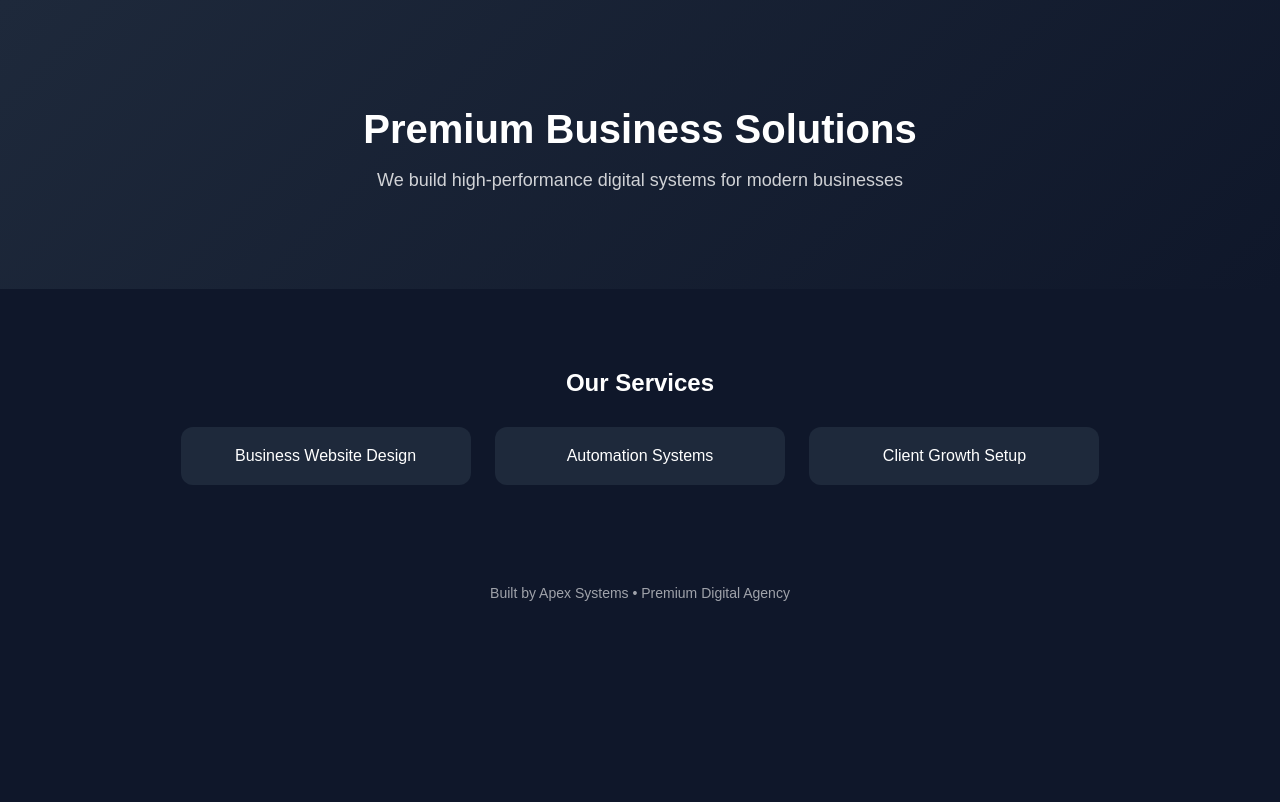
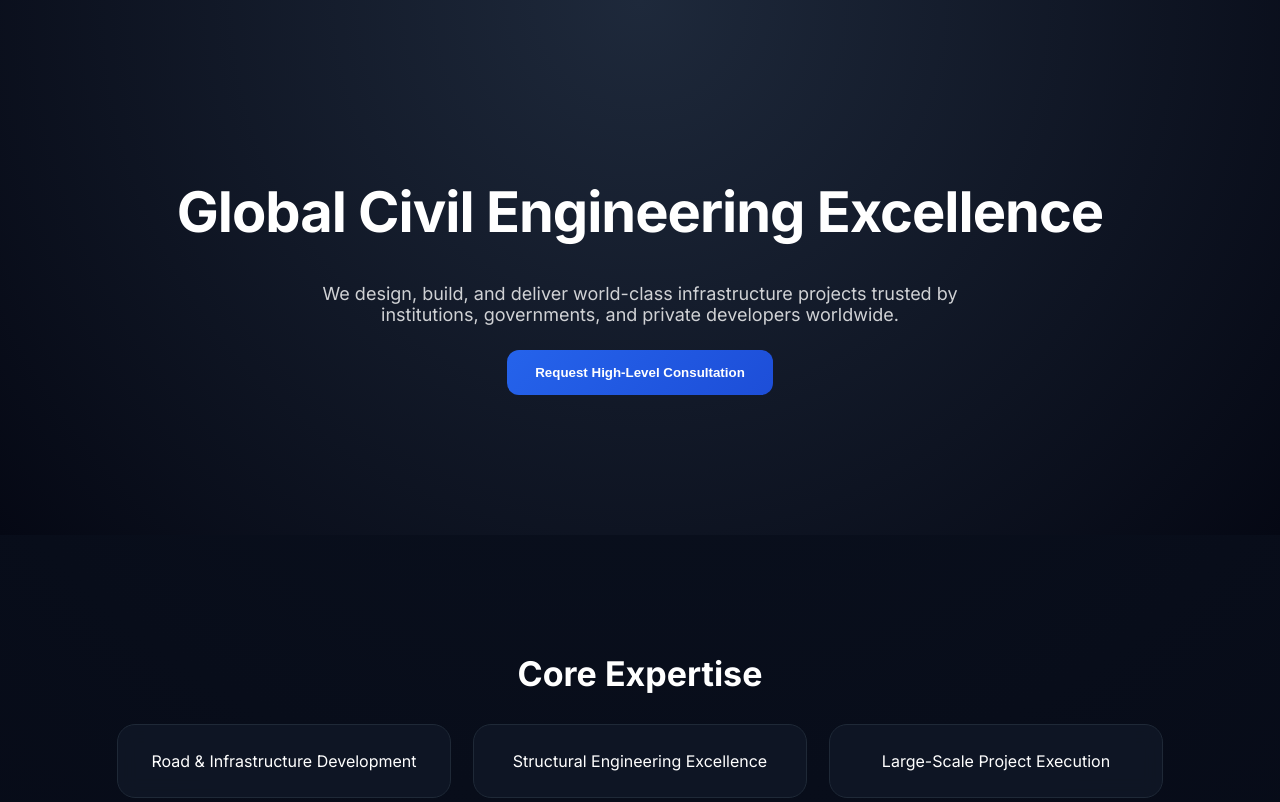
Before and after one commit to INVISIBLEJO/apex-client-1, a plain HTML site: page index.html in a window 1280 px wide. Shown: the top 802 px of the page. Drawn offline with Linux system fonts and the light colour scheme.

Commit message:
99-level elite global upgrade

```diff
--- a/index.html
+++ b/index.html
@@ -3,51 +3,99 @@
 <head>
 <meta charset="UTF-8">
 <meta name="viewport" content="width=device-width, initial-scale=1.0">
-<title>Apex Premium Business</title>
+<title>Elite Global Infrastructure Group</title>
+
+<link href="https://fonts.googleapis.com/css2?family=Inter:wght@300;400;600;700&display=swap" rel="stylesheet">
 
 <style>
 body {
   margin: 0;
-  font-family: Arial, sans-serif;
-  background: #0f172a;
-  color: white;
+  font-family: 'Inter', sans-serif;
+  background: radial-gradient(circle at top, #0b1220, #050814);
+  color: #ffffff;
+  overflow-x: hidden;
 }
 
 .hero {
-  padding: 80px 20px;
+  padding: 140px 20px;
   text-align: center;
-  background: linear-gradient(135deg, #1e293b, #0f172a);
+  background: radial-gradient(circle at top, #1e293b, #050814);
 }
 
 .hero h1 {
-  font-size: 40px;
-  margin-bottom: 10px;
+  font-size: 56px;
+  font-weight: 800;
+  letter-spacing: -1px;
 }
 
 .hero p {
   font-size: 18px;
   opacity: 0.8;
+  max-width: 700px;
+  margin: 0 auto;
+}
+
+.btn {
+  margin-top: 25px;
+  padding: 15px 28px;
+  background: linear-gradient(135deg, #2563eb, #1d4ed8);
+  border: none;
+  border-radius: 12px;
+  color: white;
+  font-weight: 700;
+  cursor: pointer;
+  transition: 0.3s;
+}
+
+.btn:hover {
+  transform: scale(1.08);
 }
 
 .section {
-  padding: 60px 20px;
+  padding: 90px 20px;
   text-align: center;
 }
 
+.section h2 {
+  font-size: 34px;
+  margin-bottom: 30px;
+}
+
+.grid {
+  display: flex;
+  flex-wrap: wrap;
+  justify-content: center;
+  gap: 22px;
+}
+
 .card {
-  background: #1e293b;
-  padding: 20px;
-  margin: 10px;
-  border-radius: 12px;
-  display: inline-block;
-  width: 250px;
+  background: rgba(17, 24, 39, 0.8);
+  border: 1px solid #1f2937;
+  padding: 26px;
+  border-radius: 18px;
+  width: 280px;
+  transition: 0.4s;
+  backdrop-filter: blur(10px);
+}
+
+.card:hover {
+  transform: translateY(-10px);
+  border-color: #3b82f6;
+}
+
+.trust {
+  padding: 50px;
+  text-align: center;
+  font-size: 14px;
+  opacity: 0.7;
 }
 
 .footer {
-  padding: 30px;
+  padding: 50px;
   text-align: center;
-  font-size: 14px;
-  opacity: 0.6;
+  font-size: 13px;
+  opacity: 0.5;
+  border-top: 1px solid #1f2937;
 }
 </style>
 
@@ -56,20 +104,35 @@ body {
 <body>
 
 <div class="hero">
-  <h1>Premium Business Solutions</h1>
-  <p>We build high-performance digital systems for modern businesses</p>
+  <h1>Global Civil Engineering Excellence</h1>
+  <p>We design, build, and deliver world-class infrastructure projects trusted by institutions, governments, and private developers worldwide.</p>
+  <button class="btn">Request High-Level Consultation</button>
 </div>
 
 <div class="section">
-  <h2>Our Services</h2>
+  <h2>Core Expertise</h2>
+  <div class="grid">
+    <div class="card">Road & Infrastructure Development</div>
+    <div class="card">Structural Engineering Excellence</div>
+    <div class="card">Large-Scale Project Execution</div>
+  </div>
+</div>
 
-  <div class="card">Business Website Design</div>
-  <div class="card">Automation Systems</div>
-  <div class="card">Client Growth Setup</div>
+<div class="section">
+  <h2>Why Elite Clients Choose Us</h2>
+  <div class="grid">
+    <div class="card">Proven Global Projects</div>
+    <div class="card">Government-Level Trust</div>
+    <div class="card">Precision Engineering Standards</div>
+  </div>
+</div>
+
+<div class="trust">
+  Elite infrastructure partner delivering high-value engineering solutions worldwide.
 </div>
 
 <div class="footer">
-  Built by Apex Systems • Premium Digital Agency
+  © Elite Global Infrastructure Group • Built by Apex Systems
 </div>
 
 </body>
```
